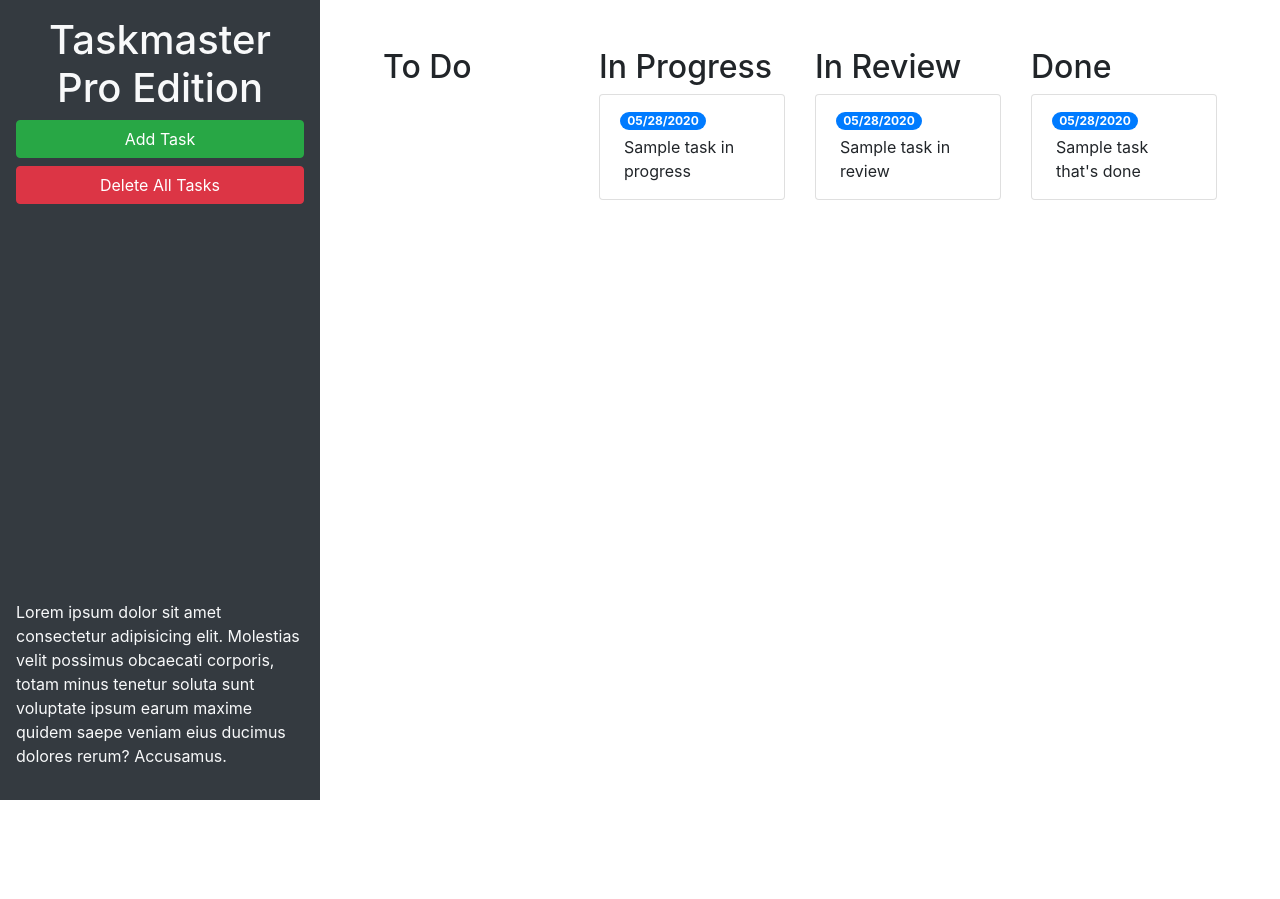
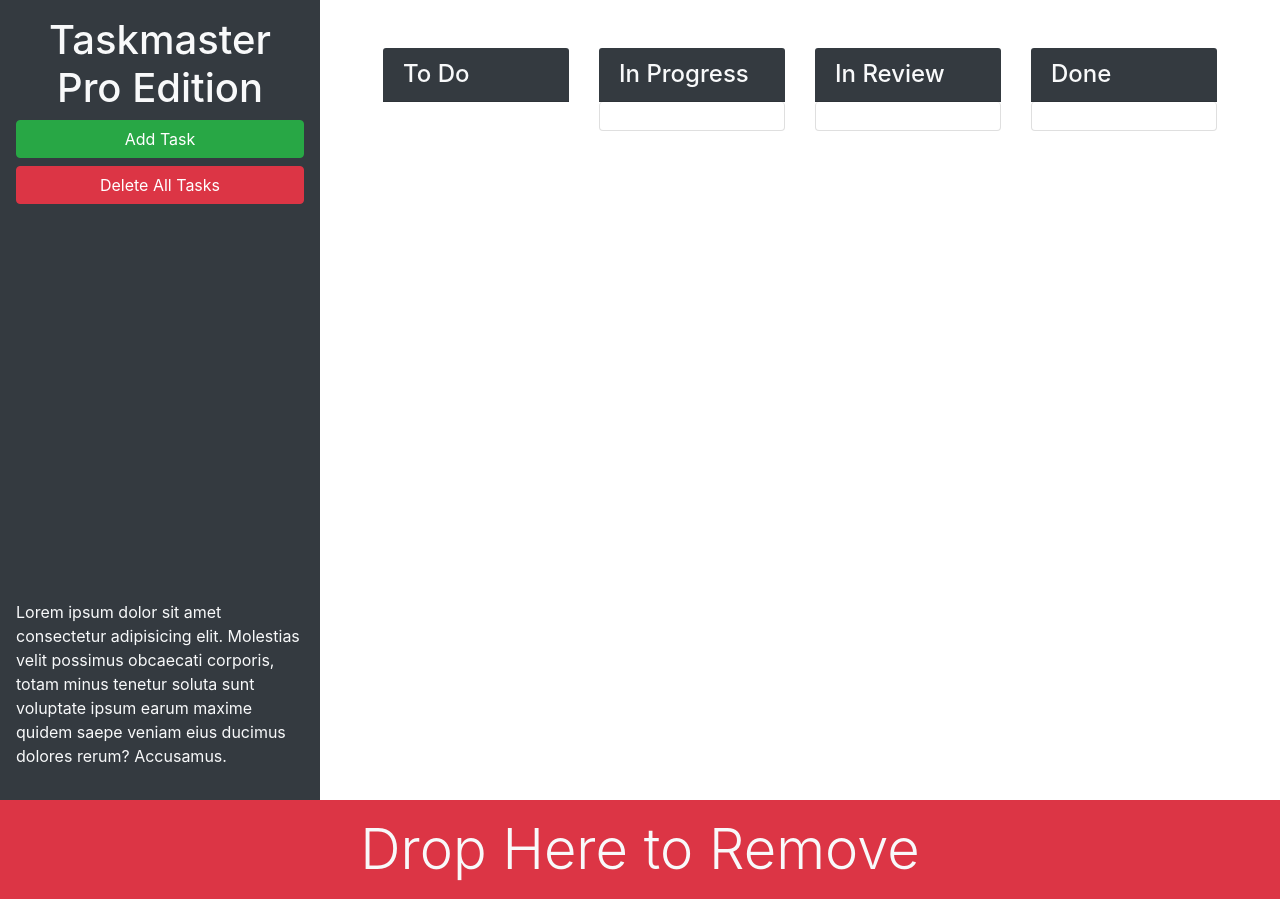
Before and after one commit to thecatwest/05-taskmaster-pro, a plain HTML site: page taskmaster-starter/index.html in a window 1280 px wide. Before the commit the page ends 800 px from the top, so only its background shows below. Drawn offline with nearby package versions, Linux system fonts and the light colour scheme.

Commit message:
add trash zone

```diff
--- a/taskmaster-starter/index.html
+++ b/taskmaster-starter/index.html
@@ -15,7 +15,7 @@
   <body>
     <div class="row min-vh-100 no-gutters">
       <header
-        class="col-12 col-lg-3 bg-dark text-light d-flex flex-column p-4 p-lg-3"
+        class="col-12 col-lg-3 bg-dark text-light sticky-top d-flex flex-column p-4 p-lg-3"
       >
         <h1 class="text-center">Taskmaster Pro Edition</h1>
         <button
@@ -29,55 +29,69 @@
         <button id="remove-tasks" class="btn btn-block btn-danger">
           Delete All Tasks
         </button>
-        <p class="mt-auto">
+        <p class="mt-auto d-none d-lg-block">
           Lorem ipsum dolor sit amet consectetur adipisicing elit. Molestias
           velit possimus obcaecati corporis, totam minus tenetur soluta sunt
           voluptate ipsum earum maxime quidem saepe veniam eius ducimus dolores
           rerum? Accusamus.
         </p>
       </header>
-      <main class="col-12 col-lg-9">
+      <main class="col-12 col-lg-9 d-flex flex-column">
         <div class="m-5 row justify-content-around">
           <div class="col-12 col-md-6 col-xl-3 mb-3">
-            <h2>To Do</h2>
+            <h4 class="card-header bg-dark text-light">
+              To Do
+            </h4>
             <ul id="list-toDo" class="list-group"></ul>
           </div>
           <!-- to do end -->
           <!-- in progress start -->
           <div class="col">
-            <h2>In Progress</h2>
+            <h4 class="card-header bg-dark text-light">
+              In Progress
+            </h4>
             <ul id="list-inProgress" class="list-group">
               <li class="list-group-item">
-                <span class="badge badge-primary badge-pill">05/28/2020</span>
-                <p class="m-1">Sample task in progress</p>
+                <span class="badge badge-primary badge-pill"></span>
+                <p class="m-1"></p>
               </li>
             </ul>
           </div>
           <!-- in progress end -->
           <!-- in review start -->
           <div class="col-12 col-md-6 col-xl-3 mb-3">
-            <h2>In Review</h2>
+            <h4 class="card-header bg-dark text-light">
+              In Review
+            </h4>
             <ul id="list-inReview" class="list-group">
               <li class="list-group-item">
-                <span class="badge badge-primary badge-pill">05/28/2020</span>
-                <p class="m-1">Sample task in review</p>
+                <span class="badge badge-primary badge-pill"></span>
+                <p class="m-1"></p>
               </li>
             </ul>
           </div>
           <!-- in review end -->
           <!-- done start -->
           <div class="col-12 col-md-6 col-xl-3 mb-3">
-            <h2>Done</h2>
+            <h4 class="card-header bg-dark text-light">
+              Done
+            </h4>
             <ul id="list-done" class="list-group">
               <li class="list-group-item">
-                <span class="badge badge-primary badge-pill">05/28/2020</span>
-                <p class="m-1">Sample task that's done</p>
+                <span class="badge badge-primary badge-pill"></span>
+                <p class="m-1"></p>
               </li>
             </ul>
           </div>
           <!-- done end -->
         </div>
       </main>
+    </div>
+
+    <div id="trash">
+      <div class="w-100 bg-danger p-3 text-center text-light display-4 mt-auto">
+        Drop Here to Remove
+      </div>
     </div>
 
     <!-- Modal -->
```
